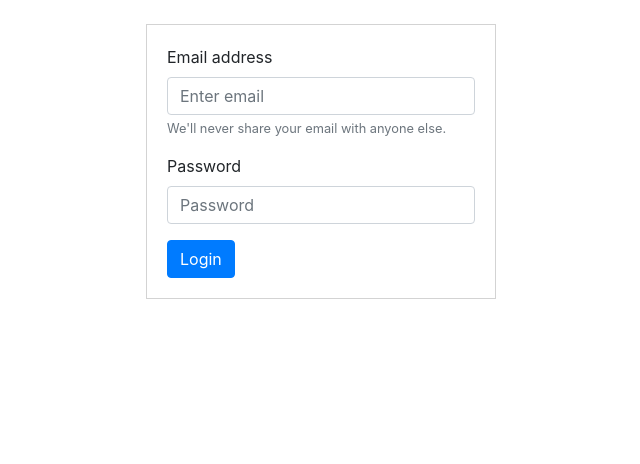
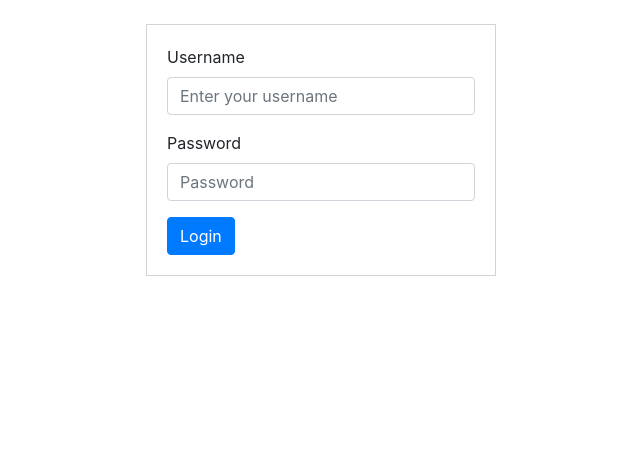
Before and after one commit to mateuszbraszczok/AlleCheap, a PHP site: page /pages/login.php in a window 1280 px wide. Shown: the part 70-534 px from the top of the page, without its empty margins (224-864 px from the left). Run offline with PHP 8.4, Linux system fonts and the light colour scheme; some libraries are stand-ins or nearby versions.

Commit message:
new changes

```diff
--- a/pages/login.php
+++ b/pages/login.php
@@ -1,5 +1,78 @@
+<?php
+
+  session_start();
+
+  if (isset($_SESSION['login']))
+    header("location: ../index.php");
+
+    if ((isset($_POST['username'])) && (isset($_POST['pass'])))
+    {
+      require_once "dbconnect.php";
+      mysqli_report(MYSQLI_REPORT_STRICT);
+
+      try
+      {
+        $conn = new mysqli($servername, $username, $password, $dbname);
+        if ($conn->connect_errno!=0)
+        {
+          throw new Exception(mysqli_connect_errno());
+        }
+        else
+        {
+          $username = $_POST['username'];
+          $pass = $_POST['pass'];
+
+          $username = htmlentities($username, ENT_QUOTES, "UTF-8");
+
+          if ($result = $conn->query(
+          sprintf("SELECT * FROM users WHERE username='%s'",
+          mysqli_real_escape_string($conn,$username))))
+          {
+            $how_many_users = $result->num_rows;
+            if($how_many_users>0)
+            {
+              $row = $result->fetch_assoc();
+
+              if (password_verify($pass, $row['pass']))
+              {
+                $_SESSION['login'] = true;
+                $_SESSION['id'] = $row['id'];
+                $_SESSION['username'] = $row['username'];
+                $_SESSION['firstname'] = $row['firstname'];
+                $_SESSION['lastname'] = $row['lastname'];
+                $_SESSION['email'] = $row['email'];
 
 
+                unset($_SESSION['error']);
+                $result->free_result();
+                header("location: ../index.php");
+              }
+              else
+              {
+                $_SESSION['error'] = '<p style="color:red">Incorrect Username or Password!</p>';
+              }
+
+            } else {
+
+              $_SESSION['error'] = '<p style="color:red">Incorrect Username or Password!</p>';
+            }
+
+          }
+          else
+          {
+            throw new Exception($conn->error);
+          }
+
+          $conn->close();
+        }
+      }
+      catch(Exception $e)
+      {
+        echo '<p style="color:red;">Server error! Please visit us later!</p>';
+        echo '<br />Info for devs: '.$e;
+      }
+    }
+?>
 
 <!DOCTYPE html>
 <html lang="en">
@@ -56,17 +129,19 @@
     <div class="row ">
         <div class="col-sm-1 col-lg-3"></div>
         <div class="col-sm-6 col-lg-4" >
-        <form>
+        <form method="post" action="<?php echo htmlspecialchars($_SERVER["PHP_SELF"]);?>">
           <fieldset style=" padding:20px; border: 1px solid lightgray;">
           <div class="form-group">
-              <label for="exampleInputEmail1">Email address</label>
-              <input type="email" class="form-control" id="exampleInputEmail1" aria-describedby="emailHelp" placeholder="Enter email">
-              <small id="emailHelp" class="form-text text-muted">We'll never share your email with anyone else.</small>
+              <label for="username">Username</label>
+              <input type="text" class="form-control" id="username" name="username" aria-describedby="emailHelp" placeholder="Enter your username" required>
           </div>
           <div class="form-group">
-              <label for="exampleInputPassword1">Password</label>
-              <input type="password" class="form-control" id="exampleInputPassword1" placeholder="Password">
+              <label for="pass">Password</label>
+              <input type="password" class="form-control" id="pass" name="pass" placeholder="Password" required>
           </div>
+          <?php if(isset($_SESSION['error']))
+            echo($_SESSION['error']);
+          ?>
           <button type="submit" class="btn btn-primary">Login</button>
           </fieldset>
         </form>
--- /dev/null
+++ b/pages/logout.php
@@ -0,0 +1,6 @@
+<?php
+session_start();
+session_unset();
+session_destroy();
+header("location: ../index.php");
+?>
--- a/pages/register.php
+++ b/pages/register.php
@@ -1,6 +1,9 @@
 <?php
 
   session_start();
+
+  if (isset($_SESSION['login']))
+    header("location: ../index.php");
 
   $FirstName = $LastName = $Username = $email_address = $pass1 = $pass2 = "";
   if ($_SERVER["REQUEST_METHOD"] == "POST") {
@@ -93,7 +96,6 @@
           {
             throw new Exception($conn->error);
           }
-
         }
 				$conn->close();
 			}
```
Also changed, not shown: index.php (+21 -6 lines).
